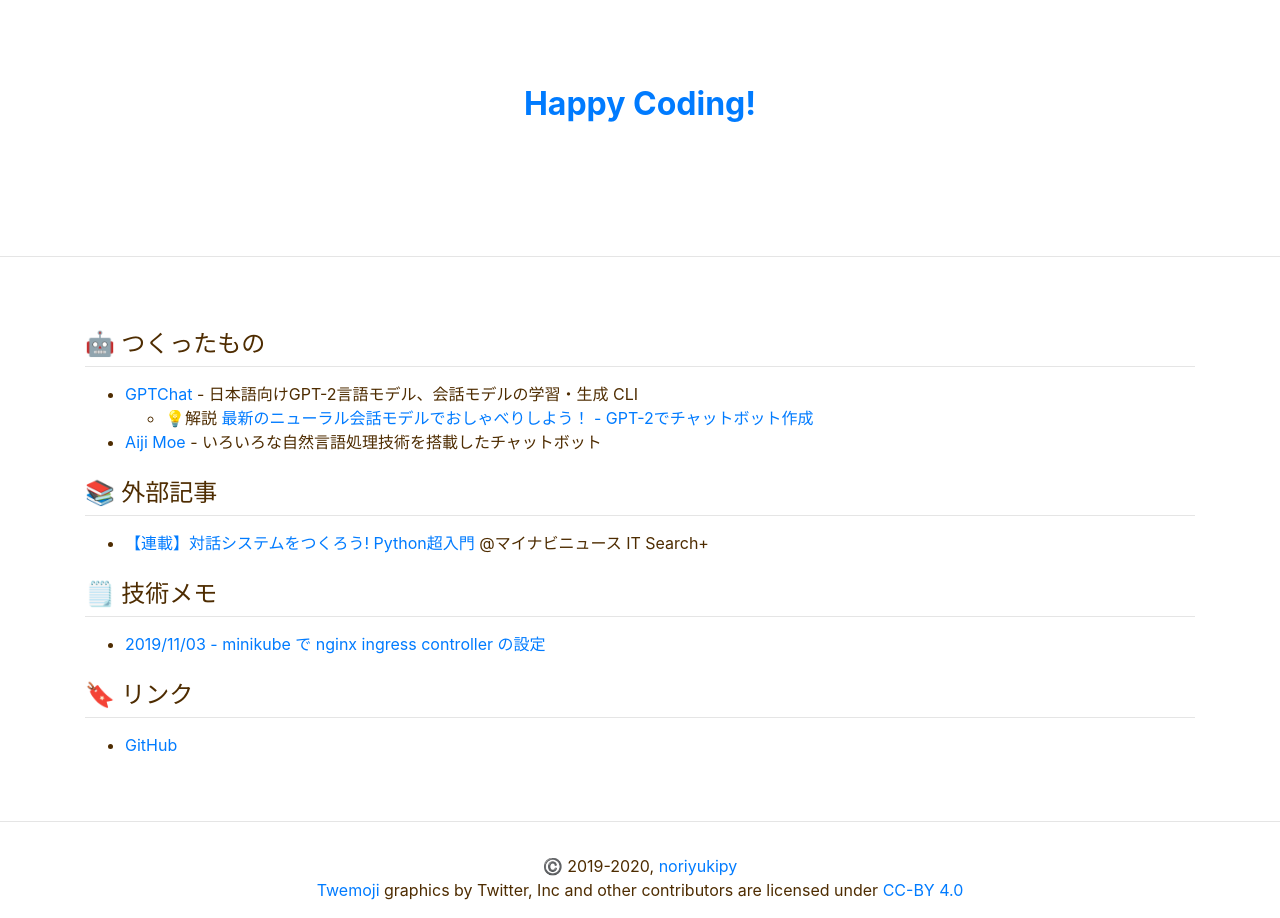
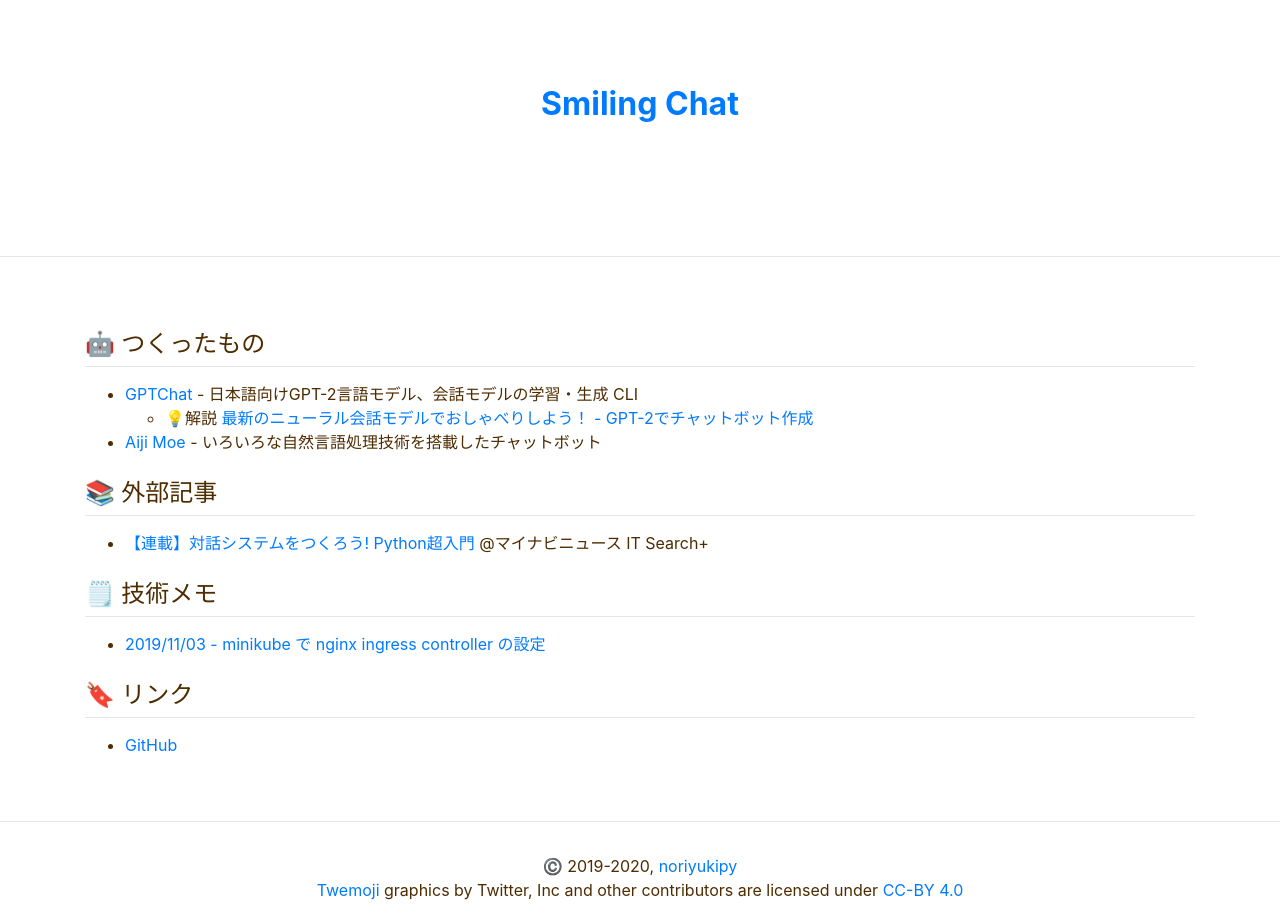
Before and after one commit to noriyukipy/blog, a Jekyll site: the page built from README.md, in a window 1280 px wide. Built offline with Jekyll 4.4.1, drawn with Linux system fonts in a browser that asks for light colours; our own code applies the rules of GitHub Pages for plain Markdown files.

Commit message:
Change title

```diff
--- a/_layouts/default.html
+++ b/_layouts/default.html
@@ -1,6 +1,6 @@
 <!DOCTYPE html>
 <head>
-    <title>Happy Coding!</title>
+    <title>Smiling Chat</title>
     <!-- Bootstrap -->
     <meta charset="utf-8">
     <meta name="viewport" content="width=device-width, initial-scale=1, shrink-to-fit=no">
@@ -10,7 +10,7 @@
 </head>
 <body>
     <div class="header">
-        <div class="title"><a href="{{ '/' | relative_url }}">Happy Coding!</a></div>
+        <div class="title"><a href="{{ '/' | relative_url }}">Smiling Chat</a></div>
     </div>
     <hr />
     <div id="app">
```
